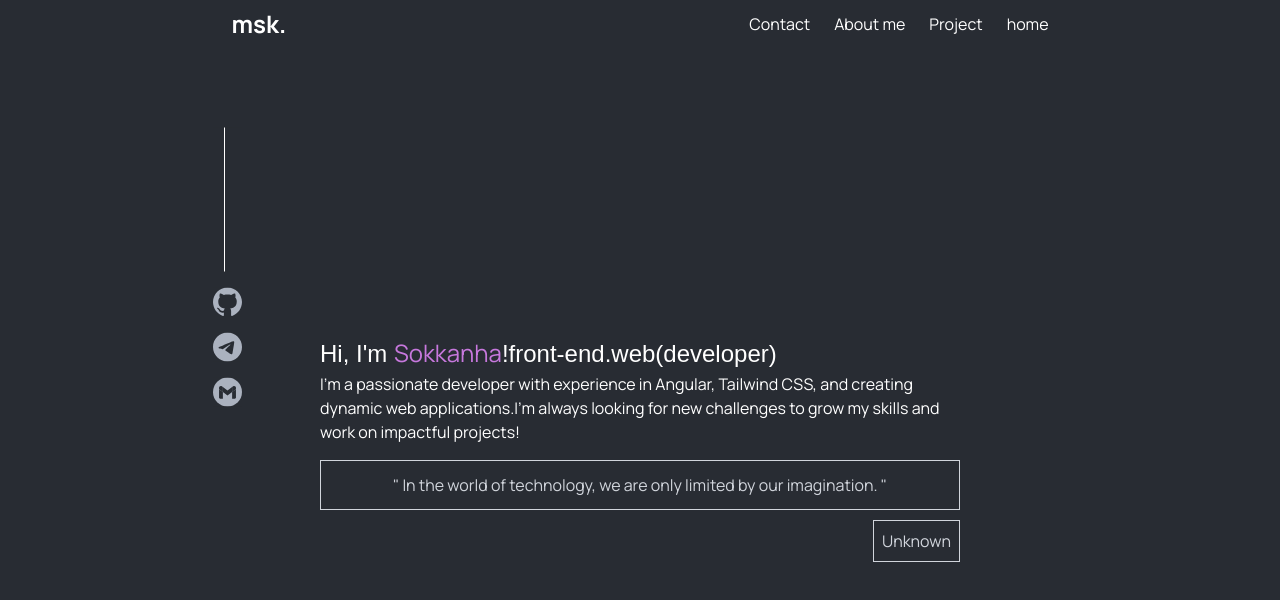
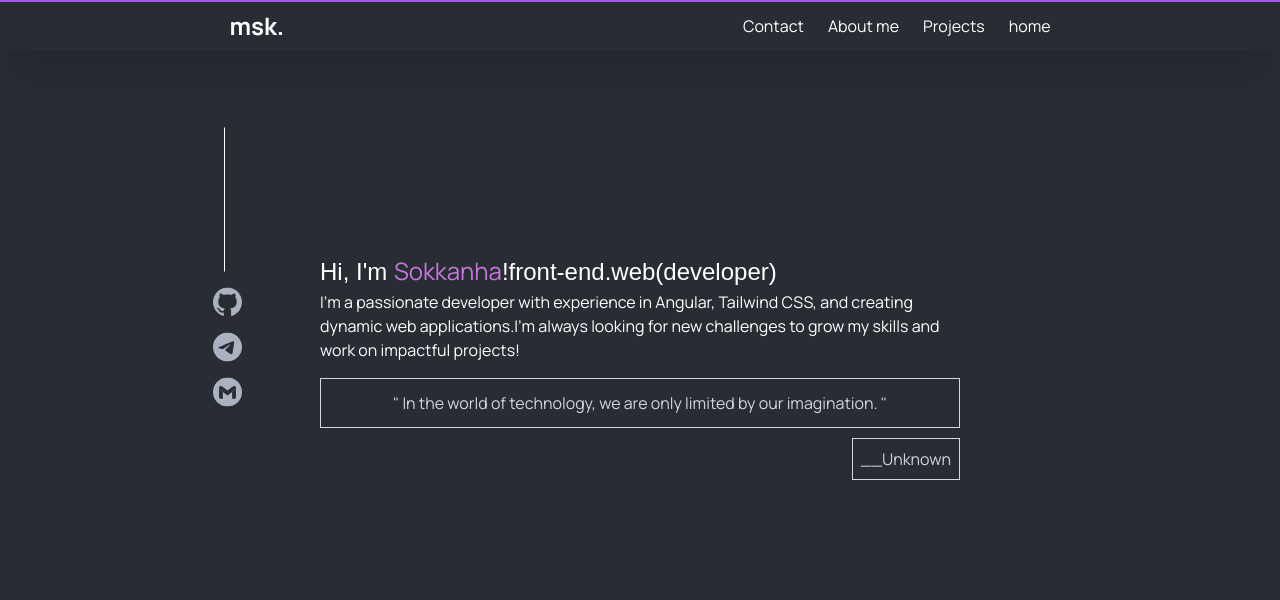
Before and after one commit to sokkanha/MSK-Portfolio, a Nuxt app: page / in a window 1280 px wide. Shown: the top 600 px of the page. Built offline with nearby package versions, Linux system fonts and the light colour scheme; a web font is replaced by a local one.

Commit message:
Fix on index page and custom projects page

```diff
--- a/app.vue
+++ b/app.vue
@@ -1,10 +1,9 @@
 <template>
-  <div class="h-screen">
-    <div>
+  <div class="space-y-9">
+    <div class="sticky top-0">
       <HeaderNav/>
     </div>
-
-    <div class="w-[50%] h-full m-auto flex items-center">
+    <div class="w-[50%] m-auto ">
       <NuxtLayout>
         <NuxtPage/>
       </NuxtLayout>
--- a/components/headerNav.vue
+++ b/components/headerNav.vue
@@ -3,8 +3,8 @@ import { NuxtLink } from '#components';
 
 </script>
 <template>
-    <div class="text-white">
-        <nav class="flex py-2 justify-around items-center">
+    <div class="text-white border-t-2 border-[#A259FF] z-10">
+        <nav class="flex py-2 justify-around items-center shadow-2xl">
             <div class="left-nav font-bold">
                 <h1 class="text-2xl">msk.</h1>
             </div>
@@ -17,7 +17,7 @@ import { NuxtLink } from '#components';
                         <NuxtLink to="/about-me"> About me</NuxtLink>
                     </li>
                     <li class="hover:underline hover:underline-offset-4 hover:text-[#A259FF]">
-                        <NuxtLink to="/projects-page">Project</NuxtLink>
+                        <NuxtLink to="/projects-page">Projects</NuxtLink>
                     </li>
                     <li class="hover:underline hover:underline-offset-4 hover:text-[#A259FF]">
                         <NuxtLink to="/">home</NuxtLink>
--- a/pages/index.vue
+++ b/pages/index.vue
@@ -1,5 +1,5 @@
 <template>
-    <section>
+    <section class="w-full h-[70vh] flex items-center">
         <div class="fixed left-1/6 top-1/3 -translate-y-1/2 flex flex-col items-center space-y-4">
             <div class="w-2 h-36 bg-white border-l border-white "></div>
 
@@ -40,7 +40,7 @@
             </div>
             <div class="quote flex flex-col gap-2.5  text-gray-300">
                 <p class="border px-1 py-3 text-center">" In the world of technology, we are only limited by our imagination. "</p>
-                <span class="border p-2 w-fit self-end">Unknown</span>
+                <span class="border p-2 w-fit self-end">__Unknown</span>
             </div>
         </div>
     </section>
--- a/pages/projects-page.vue
+++ b/pages/projects-page.vue
@@ -1,3 +1,54 @@
 <template>
-    <div class="text-white">projects work !</div>
+    <div class="flex flex-col gap-7 text-white">
+        <h1 class="header-text font-bold text-xl">
+            Personal Projects__
+        </h1>
+
+        <section class="grid grid-cols-2 gap-20 ">
+            <div class="max-w-sm rounded overflow-hidden shadow-lg hover:shadow-amber-100 hover:translate-1.5 hover:transition duration-300 ease-in-out">
+                <img class="w-full h-[110px] object-cover" src="https://i.pinimg.com/474x/ea/6e/6c/ea6e6ceb276b21032c170ae893c26cf1.jpg" alt="Sunset in the mountains">
+                <div class="px-2 py-3">
+                    <div class="font-bold text-xl mb-2">The Coldest Sunset</div>
+                    <p class="text-gray-100 text-base">
+                    Lorem ipsum dolor sit amet, consectetur adipisicing elit. Voluptatibus quia, nulla! Maiores et perferendis eaque, exercitationem praesentium nihil.
+                    </p>
+                </div>
+                <div class="px-2 pt-3 pb-2">
+                    <span class="inline-block bg-gray-200 rounded-full px-3 py-1 text-sm font-semibold text-gray-200 mr-2 mb-2">#Vue</span>
+                    <span class="inline-block bg-gray-200 rounded-full px-3 py-1 text-sm font-semibold text-gray-200 mr-2 mb-2">#Tailwind</span>
+                    <span class="inline-block bg-gray-200 rounded-full px-3 py-1 text-sm font-semibold text-gray-200 mr-2 mb-2">#Nuxt</span>
+                </div>
+            </div>
+            <!--  -->
+            <div class="max-w-sm rounded overflow-hidden shadow-lg hover:shadow-amber-100 hover:translate-1.5 hover:transition duration-300 ease-in-out">
+                <img class="w-full h-[110px] object-cover" src="https://i.pinimg.com/474x/ea/6e/6c/ea6e6ceb276b21032c170ae893c26cf1.jpg" alt="Sunset in the mountains">
+                <div class="px-2 py-3">
+                    <div class="font-bold text-xl mb-2">The Coldest Sunset</div>
+                    <p class="text-gray-100 text-base">
+                    Lorem ipsum dolor sit amet, consectetur adipisicing elit. Voluptatibus quia, nulla! Maiores et perferendis eaque, exercitationem praesentium nihil.
+                    </p>
+                </div>
+                <div class="px-2 pt-3 pb-2">
+                    <span class="inline-block bg-gray-200 rounded-full px-3 py-1 text-sm font-semibold text-gray-200 mr-2 mb-2">#photography</span>
+                    <span class="inline-block bg-gray-200 rounded-full px-3 py-1 text-sm font-semibold text-gray-200 mr-2 mb-2">#travel</span>
+                    <span class="inline-block bg-gray-200 rounded-full px-3 py-1 text-sm font-semibold text-gray-200 mr-2 mb-2">#winter</span>
+                </div>
+            </div>
+
+            <div class="max-w-sm rounded overflow-hidden shadow-lg hover:shadow-amber-100 hover:translate-1.5 hover:transition duration-300 ease-in-out">
+                <img class="w-full h-[110px] object-cover" src="https://i.pinimg.com/474x/ea/6e/6c/ea6e6ceb276b21032c170ae893c26cf1.jpg" alt="Sunset in the mountains">
+                <div class="px-2 py-3">
+                    <div class="font-bold text-xl mb-2">The Coldest Sunset</div>
+                    <p class="text-gray-100 text-base">
+                    Lorem ipsum dolor sit amet, consectetur adipisicing elit. Voluptatibus quia, nulla! Maiores et perferendis eaque, exercitationem praesentium nihil.
+                    </p>
+                </div>
+                <div class="px-2 pt-3 pb-2">
+                    <span class="inline-block bg-gray-200 rounded-full px-3 py-1 text-sm font-semibold text-gray-200 mr-2 mb-2">#photography</span>
+                    <span class="inline-block bg-gray-200 rounded-full px-3 py-1 text-sm font-semibold text-gray-200 mr-2 mb-2">#travel</span>
+                    <span class="inline-block bg-gray-200 rounded-full px-3 py-1 text-sm font-semibold text-gray-200 mr-2 mb-2">#winter</span>
+                </div>
+            </div>
+        </section>
+    </div>
 </template>
```
